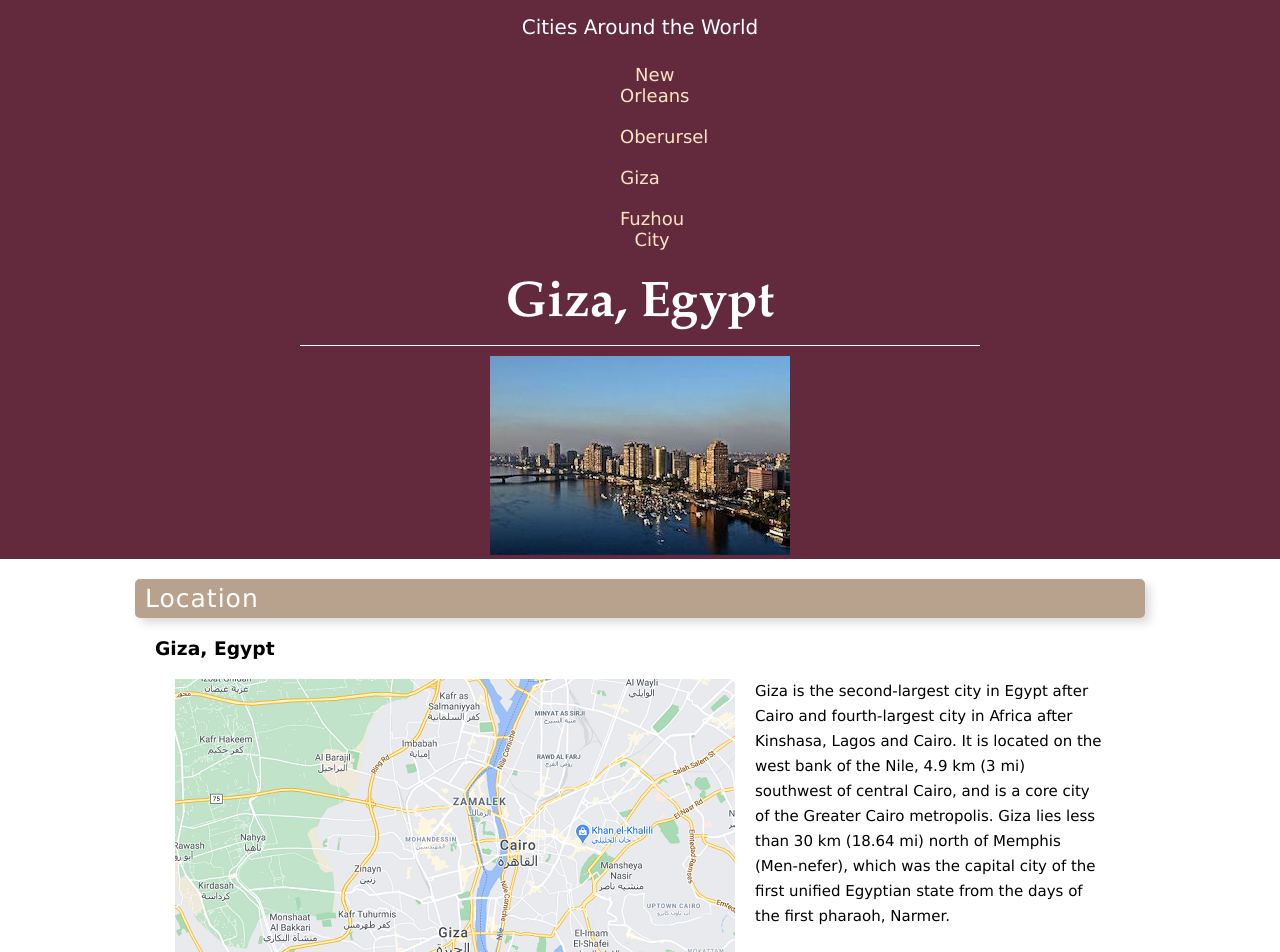
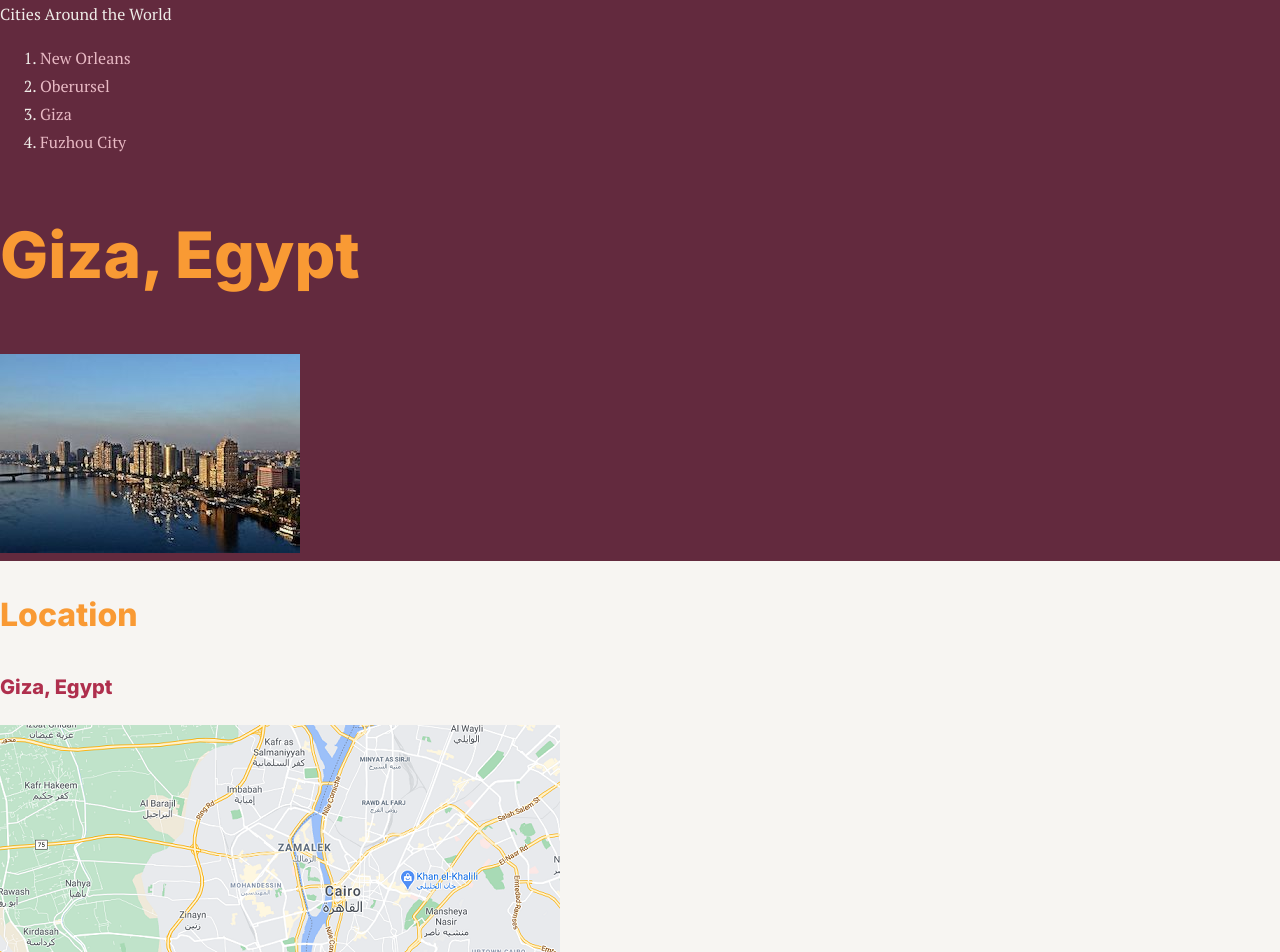
Before and after one commit to mwsundberg/DMST290-project2, a plain HTML site: page giza.html in a window 1280 px wide. Shown: the top 952 px of the page. Drawn offline with Linux system fonts and the light colour scheme.

Commit message:
added text and color styling, plus a few classes to things in html

```diff
--- a/css/city.css
+++ b/css/city.css
@@ -1,128 +1,70 @@
-*{
-    margin: 0;
-    padding: 0;
-    font-family: 'Lucida Sans', 'Lucida Sans Regular', 'Lucida Grande', 'Lucida Sans Unicode', Geneva, Verdana, sans-serif;
+/* fonts */
+@import url('https://fonts.googleapis.com/css2?family=Inter:wght@500;800&family=PT+Serif');
+
+/* colors */
+:root {
+	--background-color: #f7f5f2;
+	--inset-background-color: #632A3E;
+	--inset-highlight-color: #e8b9c4;
+	--inset-text-color: #efece8;
+	--link-color: #893A55;
+	--link-hover-color: #AF4A6D;
+	--heading-color: #f99a34;
+	--secondary-heading-color: #af2f4d;
+	--copy-text-color: #2b1103;
 }
 
-/* Header and menu */
-.menu, header {
-    margin: 0 auto;
-    background-color:#632A3E;/*#835c46;*/
-    text-align:center;
-    padding: 0 300px 0 300px;
+/* resets */
+html, body {
+	padding: 0;
+	margin: 0;
+	border: 0;
+}
+* {
+	box-sizing: border-box;
 }
 
-h1{
-    color:white;
-    padding: 15px 10px 10px 10px;
-    font-size: 50px;
-    font-family: Garamond, Baskerville, Baskerville Old Face, Hoefler Text, Times New Roman, serif;
-    border-bottom: 1px solid white;
+/* overall styles */
+body {
+	background-color: var(--background-color);
+	color: var(--copy-text-color);
+	font-size: 16px;
+	line-height: 1.75;
+	font-family: 'PT Serif', serif;
 }
 
-.subtitle{
-    color:white;
-    padding: 15px 0px;
-    font-size: 20px;
+/* general text stuff */
+h1, h2, h3 {
+	color: var(--heading-color);
+	font-family: 'Inter', sans-serif;
+	font-weight: 800;
+}
+h1 {
+	font-size: 4rem;
+}
+h2 {
+	font-size: 2rem;
+}
+h3 {
+	color: var(--secondary-heading-color);
+	font-size: 1.25rem;
 }
 
-.menu ul{list-style-type: none;}
-
-.menu li{
-    color:rgb(144, 221, 204);
-    font-family: Verdana, Geneva, Tahoma, sans-serif;
-    font-size: large;
-    display: inline-block;
-    padding: 10px 20px;
+a {
+	text-decoration: none;
+	color: var(--link-color);
+}
+a:hover {
+	text-decoration: underline;
+	color: var(--link-hover-color);
 }
 
-a:hover {color: #688770;}
-.menu a, footer a{color: bisque;}
-a{
-    text-decoration: none;
+.inset {
+	background-color: var(--inset-background-color);
+	color: var(--inset-text-color);
+}
+.inset a {
+	color: var(--inset-highlight-color);
 }
 
-/* footer */
-footer{
-    background-color: #632A3E;/*#835c46;*/
-    color:white;
-    clear:both;
-    text-align:center;
-    padding: 10px;
-    font-size: 15px;
-    line-height: 20px;
-}
-
-/* Content */
-.container{
-    margin: 0 auto;
-    width: 90%;
-    max-width: 1050px;
-}
-
-section {
-    display: inline-block;
-    margin: 10px;
-    padding: 10px;
-  }
-
-.subsection{
-    border-bottom: 1px solid rgb(194, 204, 195);
-}
-
-section ul {
-    padding: 20px;
-    background-color:#eeeeee;
-    margin: 15px;
-    list-style-type: none;
-    font-size: 15px;
-    line-height: 25px;
-  }
-
-.left {
-    float: left;
-    padding: 20px;
-  }
-.right {
-    float: right;
-    padding: 20px 10px;
-  }
-
-h2{
-    font-size: 25px;
-    background-color: #9b7c5f;
-	  opacity: 0.7;
-	  box-shadow: 5px 5px 10px 0 #cccccc;
-    border-radius: 5px;
-    color: white;
-	  letter-spacing: 1px;
-	  font-weight: normal;
-	  padding: 10px;
-    padding: 5px 10px;
- }
-
-#inline {display: inline-block;}
-
-img { padding-top: 10px; }
-
-.center{
-    text-align: center;
-}
-
-p{
-    margin: 20px 20px;
-    font-size: 15px;
-    line-height: 25px;
-}
-
-#twin{
-    padding: 15px;
-}
-#space { padding-top: 25px; }
-
-.year{
-    font-style: italic;
-    display: inline-block;
-}
-
-figcaption { font-size: 14px;}
+/* layout */
--- a/giza.html
+++ b/giza.html
@@ -8,7 +8,7 @@
 	</head>
 
 	<body>
-		<header>
+		<header class="inset">
 			<div class="subtitle">Cities Around the World</div>
 			<nav class="menu">
 				<ol>
@@ -108,7 +108,7 @@
 			</section>
 		</main>
 
-		<footer>
+		<footer class="inset">
 			<div>
 				Content from <a href="https://en.wikipedia.org/wiki/Giza">Wikipedia</a>
 			</div>
```
Also changed, not shown: fuzhou.html (+2 -2 lines), new-orleans.html (+2 -2 lines), oberursel.html (+2 -2 lines).
